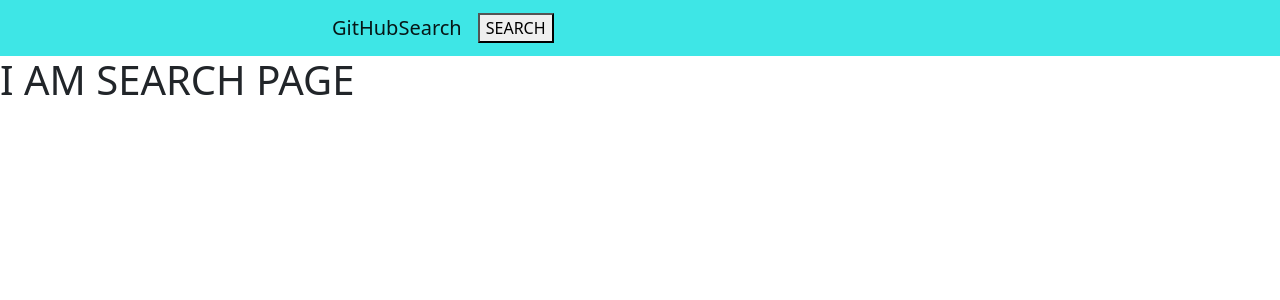
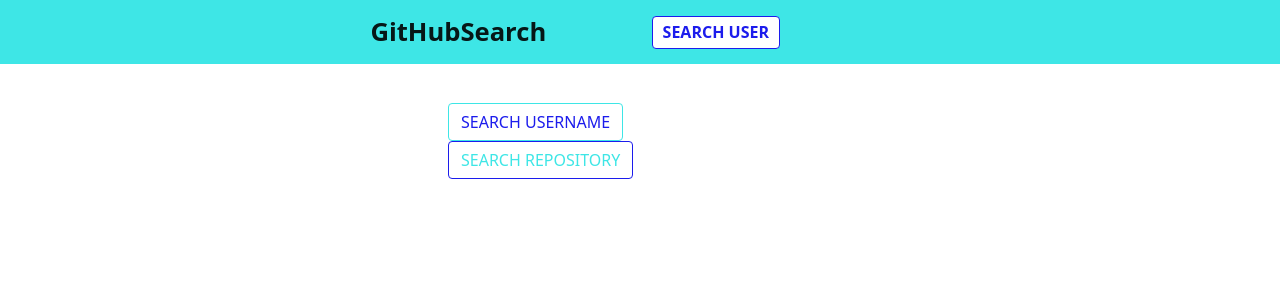
Before and after one commit to victoriamwangi/GitHubSearch, an Angular app: page /user-search in a window 1280 px wide. Shown: the top 300 px of the page. Built offline with nearby package versions, Linux system fonts and the light colour scheme.

Commit message:
st:style home and search page buttons

```diff
--- a/src/app/app-routing.module.ts
+++ b/src/app/app-routing.module.ts
@@ -6,7 +6,6 @@ import { ProfileComponent } from './profile/profile.component';
 
 const routes: Routes = [
   { path: '', component: ProfileComponent },
-  // {path: "", redirectTo: '/profile', pathMatch: 'full'},
   {path: 'user-search', component: UserSearchComponent},
 
 
--- a/src/app/app.component.html
+++ b/src/app/app.component.html
@@ -1,3 +1,2 @@
-<!-- <app-profile></app-profile> -->
 <app-navbar></app-navbar>
 <router-outlet></router-outlet>
--- a/src/app/navbar/navbar.component.css
+++ b/src/app/navbar/navbar.component.css
@@ -3,6 +3,21 @@
     justify-content: center;
 }
 
+.navbar-brand {
+    font-weight: bold;
+    font-size: 2vw;
+}
+
 .container-fluid {
-    margin-left: 25vw;
+    margin-left: 28vw;
 }
+
+.btnHome {
+    background-color: white;
+    width: 10vw;
+    height: 2.6vw;
+    border: rgb(28, 28, 236) 1px solid;
+    margin-left: 7vw;
+    font-weight: bold;
+    color: rgb(28, 28, 236);
+}
--- a/src/app/navbar/navbar.component.html
+++ b/src/app/navbar/navbar.component.html
@@ -10,8 +10,8 @@
                     <app-search-form></app-search-form>
                 </li> -->
                 <li>
-                    <button routerLink="/user-search" class="btn-btn-success">
-            SEARCH
+                    <button routerLink="/user-search" class="btn-btn-success rounded btnHome">
+            SEARCH USER
           </button>
                 </li>
             </ul>
--- a/src/app/user-search/user-search.component.css
+++ b/src/app/user-search/user-search.component.css
@@ -0,0 +1,20 @@
+.search-btns {
+    width: 30vw;
+    margin: 0 auto;
+    margin-top: 3vw;
+}
+
+.btn {}
+
+.userSearch {
+    background-color: transparent;
+    border: rgb(62, 230, 230) solid 1px;
+    color: rgb(28, 28, 236);
+    margin-right: 2vw;
+}
+
+.repoSearch {
+    background-color: transparent;
+    color: rgb(62, 230, 230);
+    border: rgb(28, 28, 236) solid 1px;
+}
--- a/src/app/user-search/user-search.component.html
+++ b/src/app/user-search/user-search.component.html
@@ -1,28 +1,12 @@
-<div class="row">
-    <div class="col-lg-5">
-        <h1>I AM SEARCH PAGE</h1>
-        <!-- <div class="container img-container">
-            <img src=" {{ user.avatar_url }}" alt="msm" />
-        </div>
-        <div class="profile shadow">
-            <div class="infor name">
-                <h5>{{ user.name }}</h5>
-            </div>
-            <p>{{ user.bio }}</p>
-
-            <p>Joined on: {{ user.created_at | date: "mediumDate" }}</p>
-            <div class="d-flex">
-                <p class="follow">
-                    Following: <span>{{ user.following }}</span>
-                </p>
-
-                <p class="follow">
-                    Followers: <span> {{ user.followers }}</span>
-                </p>
-            </div>
-            <a name="" id="" class="btn btn-primary" href="{{ user.url }}" role="button">Github Profile</a
-      >
-    </div> -->
-    </div>
-    <div class="col-lg-7"></div>
+<div class="search-btns">
+    <a name="userSearch" id="" class="btn userSearch btn-primary" href="#" role="button">SEARCH USERNAME</a
+  >
+  <a
+    name="repoSearch"
+    id=""
+    class="btn repoSearch btn-primary"
+    href="#"
+    role="button"
+    >SEARCH REPOSITORY</a
+  >
 </div>
```
